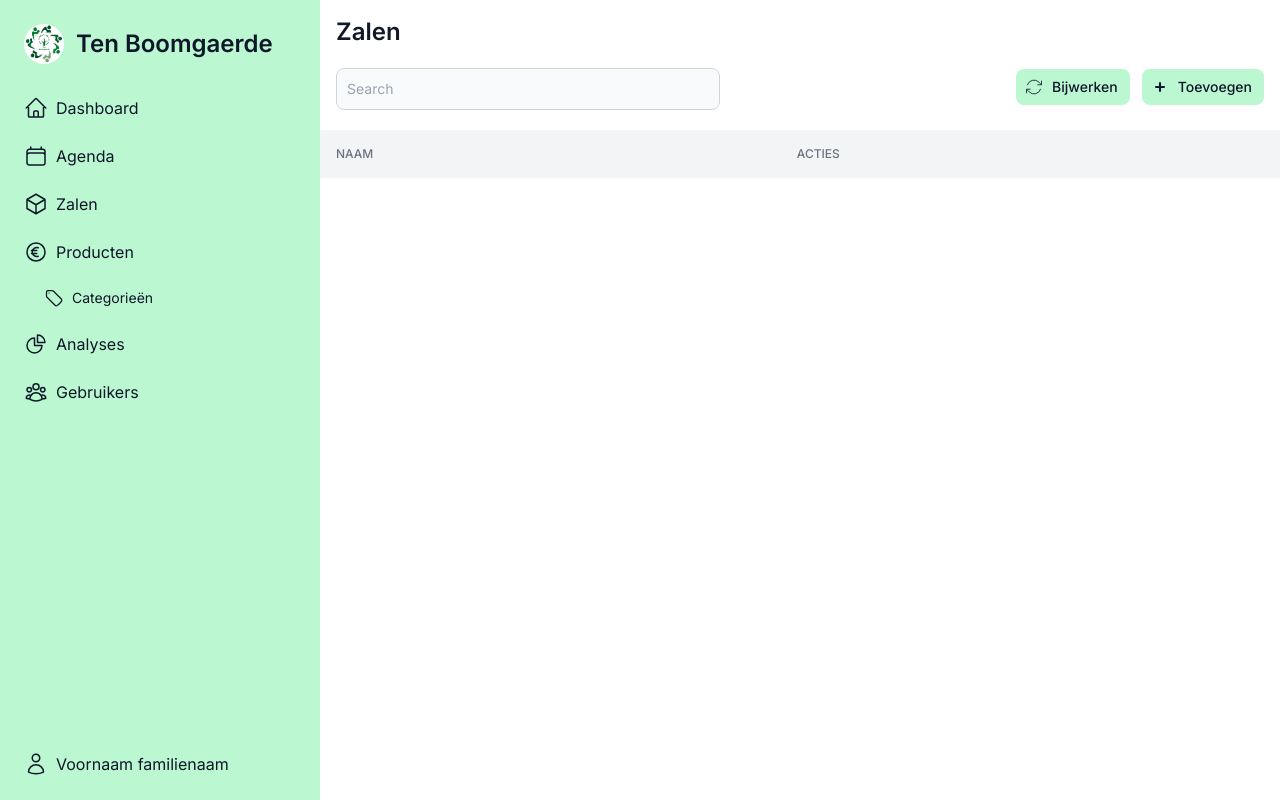
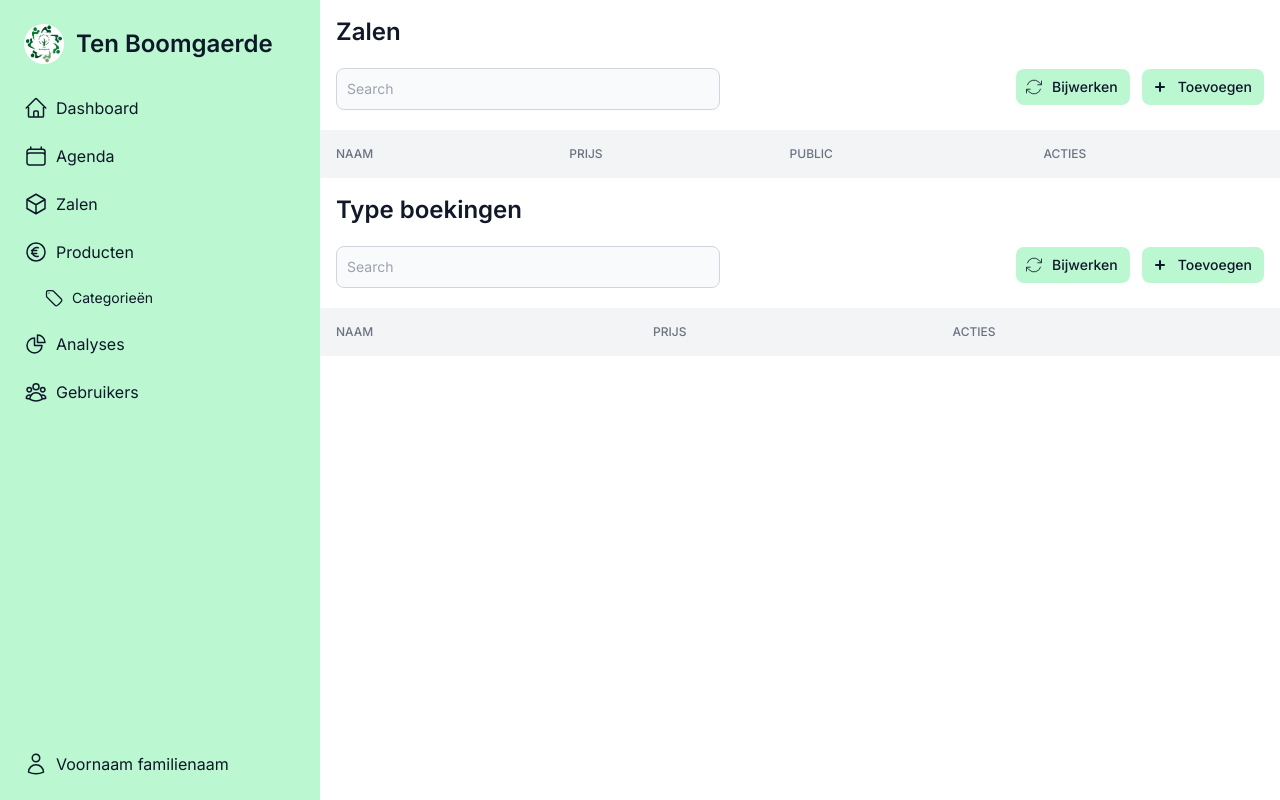
Before and after one commit to WEB4YOU-BE/P007-TenBoomgaerde, a Next.js app: page /dashboard/zalen in a window 1280 px wide. Built offline with nearby package versions, Linux system fonts and the light colour scheme.

Commit message:
Added an aside for made a new 'zaal'
Signed-off-by: Tiebe Deweerdt <tiebe.dw1@gmail.com>

```diff
--- a/src/app/dashboard/zalen/page.tsx
+++ b/src/app/dashboard/zalen/page.tsx
@@ -1,5 +1,7 @@
 import {Dialog, DialogTrigger} from "@/components/ui/Dialog";
 import CategorieDialog from "@/components/ui/dashboard/CategorieDialog";
+import {Sheet, SheetTrigger} from "@/components/ui/Sheet";
+import ZaalAside from "@/components/ui/dashboard/ZaalAside";
 
 export default function Index() {
     return <main className={"w-full min-h-[100svh]"}>
@@ -7,6 +9,78 @@ export default function Index() {
             <div className={"w-full mb-1"}>
                 <div className={"mb-4"}>
                     <h1 className={"text-xl font-semibold text-gray-900 sm:text-2xl"}>Zalen</h1>
+                </div>
+                <div className={"items-center justify-between block sm:flex"}>
+                    <div className={"flex items-center mb-4 sm:mb-0"}>
+                        <form className={"sm:pr-3 w-full"} action={"#"} method={"GET"}>
+                            <label className={"sr-only"}>Search</label>
+                            <div className={"relative w-full mt-1 sm:w-64 xl:w-96"}>
+                                <input type={"text"} name={"search"} placeholder={"Search"}
+                                       className={"bg-gray-50 border border-gray-300 text-gray-900 sm:text-sm rounded-lg focus:ring-primary-500 focus:border-primary-500 block w-full p-2.5"}/>
+                            </div>
+                        </form>
+                    </div>
+                    <div className={"flex items-center ml-auto space-x-2 sm:space-x-3"}>
+                        <button
+                            className={"inline-flex items-center justify-center w-1/2 px-3 py-2 text-sm font-medium text-center rounded-lg bg-green-200 hover:bg-green-300 focus:ring-4 focus:ring-green-300 sm:w-auto"}>
+                            <svg className={"w-5 h-5 mr-2 -ml-1"} fill="none" stroke="currentColor"
+                                 viewBox="0 0 24 24" xmlns="http://www.w3.org/2000/svg" aria-hidden="true">
+                                <path
+                                    d="M16.023 9.348h4.992v-.001M2.985 19.644v-4.992m0 0h4.992m-4.993 0l3.181 3.183a8.25 8.25 0 0013.803-3.7M4.031 9.865a8.25 8.25 0 0113.803-3.7l3.181 3.182m0-4.991v4.99"></path>
+                            </svg>
+                            Bijwerken
+                        </button>
+                        <Sheet>
+                            <SheetTrigger
+                                className={"inline-flex items-center justify-center w-1/2 px-3 py-2 text-sm font-medium text-center rounded-lg bg-green-200 hover:bg-green-300 sm:w-auto"}>
+                                <svg className={"w-5 h-5 mr-2 -ml-1"} fill={"currentColor"} viewBox={"0 0 20 20"}
+                                     xmlns={"http://www.w3.org/2000/svg"}>
+                                    <path
+                                        d={"M10 5a1 1 0 011 1v3h3a1 1 0 110 2h-3v3a1 1 0 11-2 0v-3H6a1 1 0 110-2h3V6a1 1 0 011-1z"}
+                                    ></path>
+                                </svg>
+                                Toevoegen
+                            </SheetTrigger>
+                            <ZaalAside/>
+                        </Sheet>
+                    </div>
+                </div>
+            </div>
+        </div>
+        <div className={"flex flex-col"}>
+            <div className={"overflow-x-auto"}>
+                <div className={"inline-block min-w-full align-middle"}>
+                    <div className={"overflow-hidden shadow"}>
+                        <table className={"min-w-full divide-y divide-gray-200 table-fixed"}>
+                            <thead className={"bg-gray-100"}>
+                            <tr>
+                                {
+                                    [
+                                        'Naam',
+                                        'Prijs',
+                                        'Public',
+                                        'Acties'
+                                    ].map((th, index) => (
+                                        <th key={index} scope={"col"}
+                                            className={"p-4 text-xs font-medium text-left text-gray-500 uppercase"}>
+                                            {th}
+                                        </th>
+                                    ))
+                                }
+                            </tr>
+                            </thead>
+                            <tbody className={"divide-y divide-gray-200"}>
+
+                            </tbody>
+                        </table>
+                    </div>
+                </div>
+            </div>
+        </div>
+        <div className={"p-4 block sm:flex items-center justify-between"}>
+            <div className={"w-full mb-1"}>
+                <div className={"mb-4"}>
+                    <h1 className={"text-xl font-semibold text-gray-900 sm:text-2xl"}>Type boekingen</h1>
                 </div>
                 <div className={"items-center justify-between block sm:flex"}>
                     <div className={"flex items-center mb-4 sm:mb-0"}>
@@ -55,6 +129,7 @@ export default function Index() {
                                 {
                                     [
                                         'Naam',
+                                        'Prijs',
                                         'Acties'
                                     ].map((th, index) => (
                                         <th key={index} scope={"col"}
--- /dev/null
+++ b/src/components/ui/dashboard/ZaalAside.tsx
@@ -0,0 +1,56 @@
+import {SheetClose, SheetContent, SheetDescription, SheetFooter, SheetHeader, SheetTitle} from "@/components/ui/Sheet";
+
+const ZaalAside = async () => {
+    return <SheetContent>
+        <SheetHeader>
+            <SheetTitle>Zaal toevoegen</SheetTitle>
+            <SheetDescription>
+                Voeg hier je zaal toe.
+            </SheetDescription>
+        </SheetHeader>
+        <form id={"zaal-form"} className={"grid w-full items-center gap-4"}>
+            <div className={"flex flex-col space-y-1.5"}>
+                <label
+                    className={"text-sm font-medium leading-none peer-disabled:cursor-not-allowed peer-disabled:opacity-70"}
+                >Naam</label>
+                <input
+                    className={"flex h-10 w-full rounded-md border border-input bg-transparent px-3 py-2 text-sm ring-offset-background file:border-0 file:bg-transparent file:text-sm file:font-medium placeholder:text-muted-foreground focus-visible:outline-none focus-visible:ring-2 focus-visible:ring-ring focus-visible:ring-offset-2 disabled:cursor-not-allowed disabled:opacity-50"}
+                    id="zaalNaam" type={"text"} required autoFocus
+                    placeholder="Naam van de zaal"/>
+            </div>
+            <div className={"flex flex-col space-y-1.5"}>
+                <label
+                    className={"text-sm font-medium leading-none peer-disabled:cursor-not-allowed peer-disabled:opacity-70"}
+                >Prijs</label>
+                <input
+                    className={"flex h-10 w-full rounded-md border border-input bg-transparent px-3 py-2 text-sm ring-offset-background file:border-0 file:bg-transparent file:text-sm file:font-medium placeholder:text-muted-foreground focus-visible:outline-none focus-visible:ring-2 focus-visible:ring-ring focus-visible:ring-offset-2 disabled:cursor-not-allowed disabled:opacity-50"}
+                    id="zaalPrijs" type={"number"} required autoFocus
+                    placeholder="0,00"/>
+            </div>
+            <div className="flex flex-row space-y-1.5">
+                <label
+                    className={"text-sm font-medium leading-none peer-disabled:cursor-not-allowed peer-disabled:opacity-70"}
+                >Openbaar?</label>
+                <input
+                    className={"w-full h-5 items-center block rounded-md border border-input bg-transparent px-3 py-2 focus-visible:outline-none focus-visible:ring-2 focus-visible:ring-ring focus-visible:ring-offset-2 disabled:cursor-not-allowed disabled:opacity-50"}
+                    id="tekoop" type={"checkbox"} autoFocus/>
+            </div>
+            <div>
+                <SheetFooter className={"items-center justify-between block"}>
+                    <div className={"flex items-center space-x-3"}>
+                        <button type={"submit"}
+                                className={"inline-flex items-center justify-center w-1/2 px-3 py-2 text-sm font-medium text-center rounded-lg bg-green-200 hover:bg-green-300"}>
+                            Opslaan en nieuwe toevoegen
+                        </button>
+                        <SheetClose asChild
+                                    className={"inline-flex items-center w-1/2 justify-center px-3 py-2 text-sm font-medium text-center rounded-lg bg-green-200 hover:bg-green-300"}>
+                            <button type={"submit"}>Product opslaan en afsluiten</button>
+                        </SheetClose>
+                    </div>
+                </SheetFooter>
+            </div>
+        </form>
+    </SheetContent>
+}
+
+export default ZaalAside;
```
